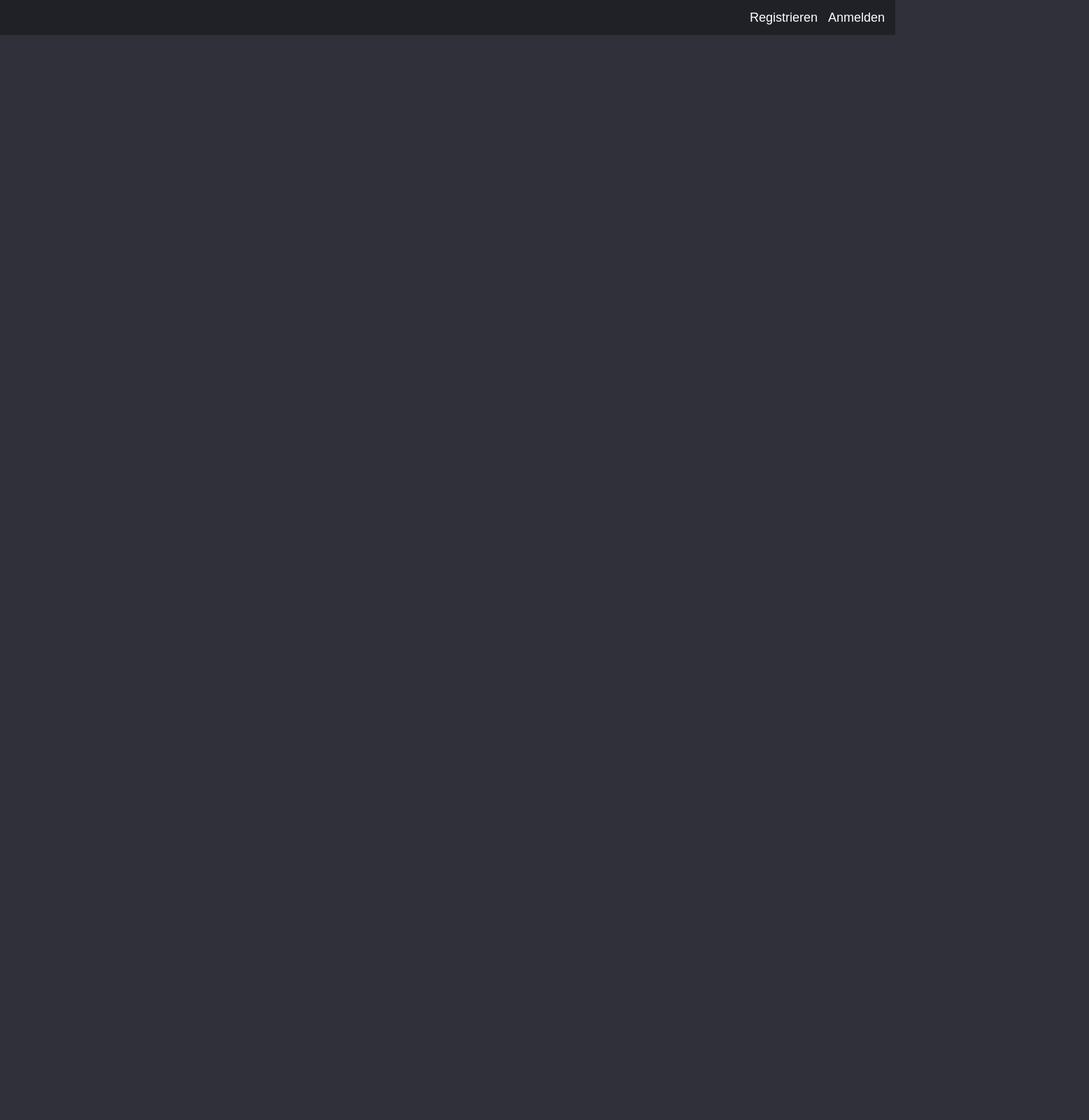
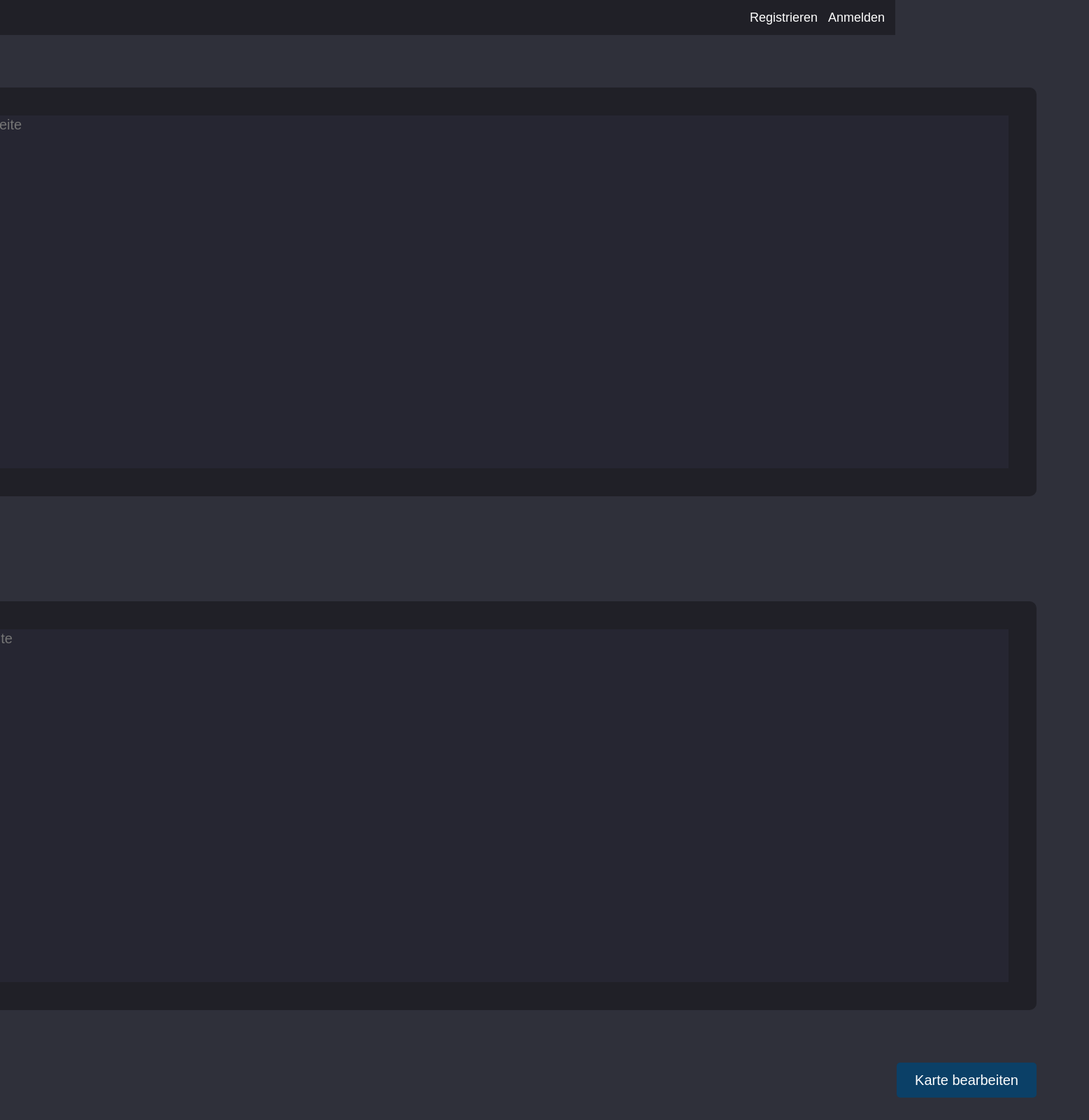
Before and after one commit to finnbechinka/ankinator, a React (Create React App) app in the folder client/: page /card/edit/1 in a window 1280 px wide. Shown: the top 1600 px of the page at 70% size, 1557 px wide, since content can reach past the window. Before the commit the page ends 800 px from the top, so only its background shows below. Built offline with nearby package versions, Linux system fonts and the light colour scheme; no server answers.

Commit message:
you can now edit cards

```diff
--- a/client/src/App.css
+++ b/client/src/App.css
@@ -191,7 +191,7 @@ span {
   background-color: lightskyblue;
 }
 
-.dashboardContainter .header{
+.noCardContainer .header{
   font-family: Arial, Helvetica, sans-serif;
   font-size: 50px;
   margin: 200px;
@@ -235,3 +235,8 @@ span {
 .dashButtonContainer #hardButton {
   background-color: #661313;
 }
+
+.buttonContainer #cancelEdit {
+  margin-right: 20px;
+  background-color: #661313;
+}
--- a/client/src/App.js
+++ b/client/src/App.js
@@ -7,6 +7,9 @@ import Register from "./pages/Register";
 import Anmelden from "./pages/Anmelden";
 import Dashboard from "./pages/Dashboard";
 import NewCard from "./pages/NewCard";
+import NeCard from "./pages/NoCard";
+import NoCard from "./pages/NoCard";
+import EditCard from "./pages/EditCard";
 
 export const AuthContext = createContext();
 
@@ -17,6 +20,7 @@ function useForceUpdate() {
 
 function App() {
   const [authState, setAuthState] = useState({ email: "", id: 0, status: false });
+  const [cid, setCid] = useState({cid: 0});
   const refreshNavbar = useForceUpdate();
 
   useEffect(() => {
@@ -49,7 +53,7 @@ function App() {
 
   return (
     <div className="App">
-      <AuthContext.Provider value={{ authState, setAuthState, refreshNavbar }}>
+      <AuthContext.Provider value={{ authState, setAuthState, refreshNavbar, setCid }}>
         <Router>
           <div className="navbar">
             <div className="navBarLeft">
@@ -57,16 +61,16 @@ function App() {
                 <>
                   {window.location.pathname == "/dashboard" && (
                     <>
-                      <Link to="/card/edit" style={linkStyle}> Karte Bearbeiten</Link>
+                      <Link to={{pathname: `/card/edit/${cid}`}} params style={linkStyle}> Karte Bearbeiten</Link>
+                      <Link to="/card/new" style={linkStyle}> Neue Karte</Link>
+                    </>
+                  )}
+                  {window.location.pathname == "/dashboard/nocard" && (
+                    <>
                       <Link to="/card/new" style={linkStyle}> Neue Karte</Link>
                     </>
                   )}
                   {window.location.pathname == "/card/new" && (
-                    <>
-                      <Link to="/dashboard" style={linkStyle}> Dashboard</Link>
-                    </>
-                  )}
-                  {window.location.pathname == "/card/edit" && (
                     <>
                       <Link to="/dashboard" style={linkStyle}> Dashboard</Link>
                     </>
@@ -92,7 +96,9 @@ function App() {
             <Route path="/" element={<Register />} />
             <Route path="/login" element={<Anmelden />} />
             <Route path="/dashboard" element={<Dashboard />} />
+            <Route path="/dashboard/nocard" element={<NoCard />} />
             <Route path="/card/new" element={<NewCard />} />
+            <Route path="/card/edit/:cid" element={<EditCard />} />
           </Routes>
         </Router>
       </AuthContext.Provider>
--- a/client/src/pages/Dashboard.js
+++ b/client/src/pages/Dashboard.js
@@ -5,7 +5,7 @@ import { AuthContext } from "../App";
 import { useNavigate } from "react-router-dom";
 
 function Dashboard() {
-    const { authState, refreshNavbar } = useContext(AuthContext);
+    const { authState, refreshNavbar, setCid } = useContext(AuthContext);
     const [card, setCard] = useState({});
     const [viewBack, setViewBack] = useState(false);
     const navigate = useNavigate();
@@ -19,9 +19,10 @@ function Dashboard() {
         if(authState.status){
             axios.get(`http://localhost:3001/card/${authState.id}/next`).then((res) => {
                 if (res.data == "Alle Karten abgearbeitet!") {
-                    alert(res.data);
+                    navigate("/dashboard/nocard")
                 } else {
                     setCard(res.data);
+                    setCid(res.data.id);
                 }
             });
         }else{
@@ -44,16 +45,6 @@ function Dashboard() {
 
     return (
         <div className="dashboardContainter">
-            {!card.front && (
-                <>
-                    <div className="header">
-                        <label>Wir haben keine Karte mehr für dich.</label>
-                        <br></br>
-                        <br></br>
-                        <label>Erstell doch eine Neue!</label>
-                    </div>
-                </>
-            )}
             {card.front && (
                 <>
                     <Formik
--- /dev/null
+++ b/client/src/pages/EditCard.js
@@ -0,0 +1,75 @@
+import React, { useContext, useEffect, useState } from "react";
+import axios from "axios";
+import { Formik, Form, Field } from "formik";
+import { useNavigate, useParams } from "react-router-dom";
+import { AuthContext } from "../App";
+
+function EditCard() {
+    let { cid } = useParams();
+    const { authState, refreshNavbar } = useContext(AuthContext);
+    const [card, setCard] = useState({});
+    let navigate = useNavigate();
+
+    const initialValues = {
+        front: card.front,
+        back: card.back
+    };
+
+    useEffect(() => {
+        axios.get(`http://localhost:3001/card/${cid}`).then((res) => {
+            if (res.data.error) {
+                alert(res.data.error);
+            } else {
+                setCard(res.data);
+            }
+        });
+        refreshNavbar();
+    }, []);
+
+    const onSubmit = (data) => {
+        axios.patch(`http://localhost:3001/card/update/${cid}`, data).then((res) => {
+            alert(res.data);
+            navigate("/dashboard");
+        });
+    };
+
+    const cancel = () => {
+        return function () {
+            navigate("/dashboard");
+        }
+    }
+
+    return (
+        <div className='newCardContainer'>
+            <Formik
+                enableReinitialize={true}
+                initialValues={initialValues}
+                onSubmit={onSubmit}
+            >
+                <Form className='newCardForm'>
+                    <Field
+                        as="textarea"
+                        autoComplete="off"
+                        className="newCardField"
+                        name="front"
+                        placeholder="Lernkarte Vorderseite"
+                    />
+
+                    <Field
+                        as="textarea"
+                        autoComplete="off"
+                        className="newCardField"
+                        name="back"
+                        placeholder="Lernkarte Rückseite"
+                    />
+                    <div className='buttonContainer'>
+                        <button type="submit"> Karte bearbeiten</button>
+                    </div>
+                </Form>
+            </Formik>
+        </div>
+
+    )
+}
+
+export default EditCard;
--- /dev/null
+++ b/client/src/pages/NoCard.js
@@ -0,0 +1,32 @@
+import React, { useEffect, useState, useContext } from 'react';
+import axios from 'axios';
+import { Formik, Form, Field } from "formik";
+import { AuthContext } from "../App";
+import { useNavigate } from "react-router-dom";
+
+function NoCard() {
+    const { authState, refreshNavbar } = useContext(AuthContext);
+    const navigate = useNavigate();
+
+    useEffect(() => {
+        if(authState.status){
+
+        }else{
+            navigate("/");
+        }
+        refreshNavbar();
+    }, [authState]);
+
+    return (
+        <div className="noCardContainer">
+            <div className="header">
+                        <label>Wir haben keine Karte mehr für dich.</label>
+                        <br></br>
+                        <br></br>
+                        <label>Erstell doch eine Neue!</label>
+                    </div>
+        </div>
+    )
+}
+
+export default NoCard;
```
Also changed, not shown: 1 other file (tests, documents, lock files or other folders).
